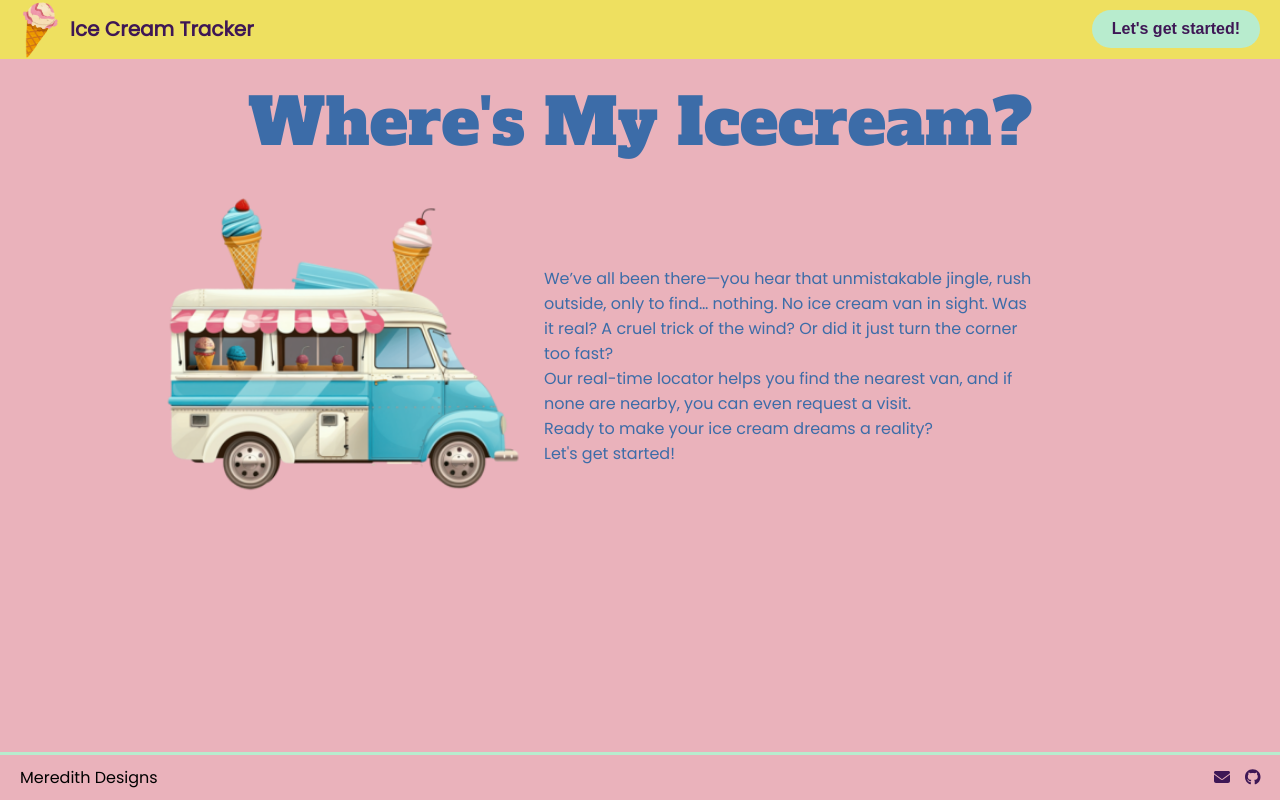
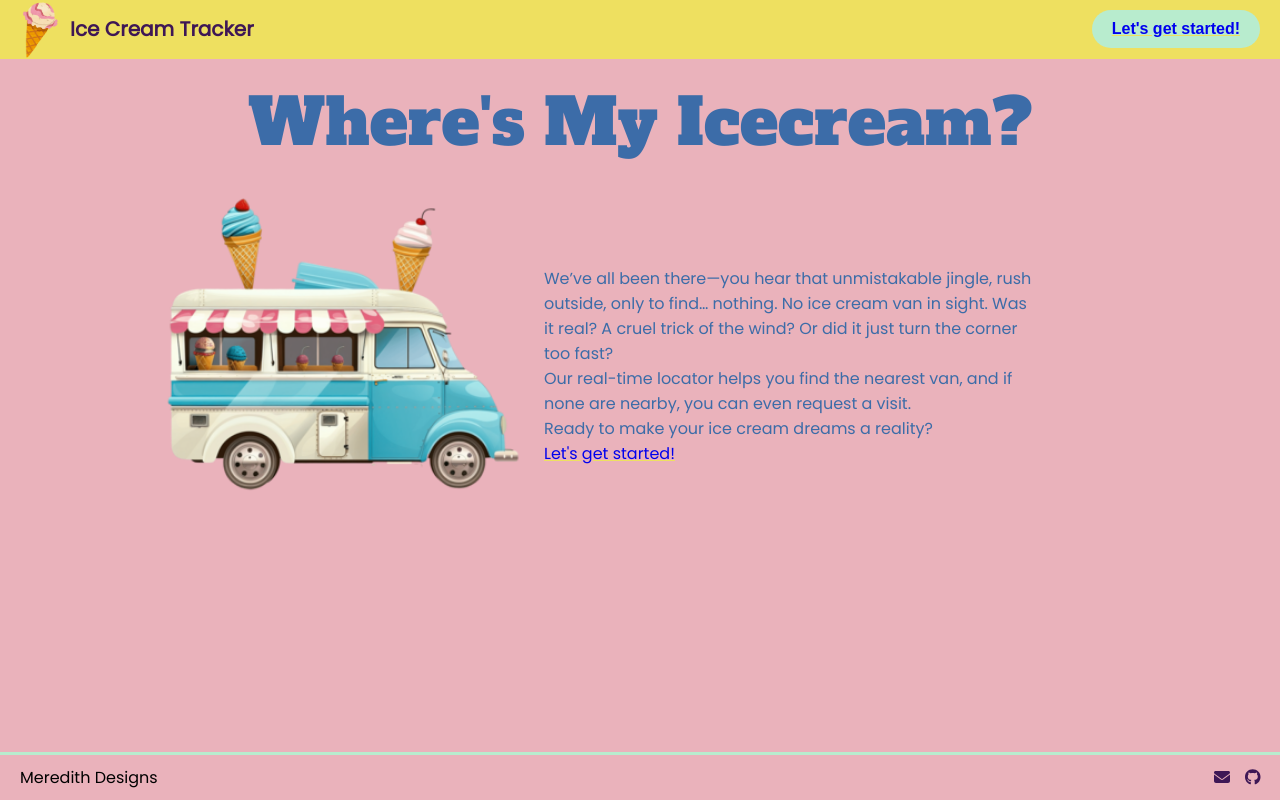
Before and after one commit to NucyLoodle/icecream-web, a Next.js app in the folder icecream-web/: page / in a window 1280 px wide. Built offline with nearby package versions, Linux system fonts and the light colour scheme.

Commit message:
update css

```diff
--- a/icecream-web/app/globals.css
+++ b/icecream-web/app/globals.css
@@ -40,10 +40,10 @@ main {
   margin: 0;
 }
 
-a {
+/* a {
   color: inherit;
   text-decoration: none;
-}
+} */
 
 /* @media (prefers-color-scheme: dark) {
   html {
--- a/icecream-web/app/page.css
+++ b/icecream-web/app/page.css
@@ -40,7 +40,6 @@
   flex-direction: column;
   justify-content: center;
   width: 50%;
-  font-family: "Poppins", serif;
   color: #3c6ca8;
 }
 
```
